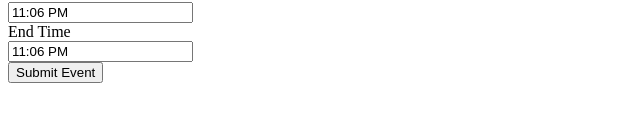
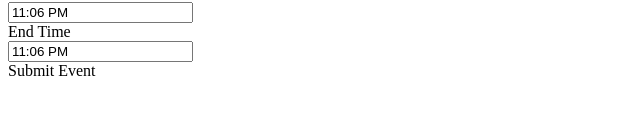
Before and after one commit to dmaleknia/Guest-List, a React app: page / in a window 1280 px wide. Both pictures are taken after a click on the element "Add Event". Shown: the part 164-300 px from the top of the page, without its empty margins (0-640 px from the left). Built offline with nearby package versions, Linux system fonts and the light colour scheme; no server answers; the HTML template or start-up script is replaced by a standard one.

Commit message:
working on RSVP component

```diff
--- a/app-guest-list/react-client/src/components/Admin.jsx
+++ b/app-guest-list/react-client/src/components/Admin.jsx
@@ -93,7 +93,7 @@ const Admin = () => {
               timeCaption="Time"
             />
           </section>
-          <button id='submitEvent' onClick={submitEvent}>Submit Event</button>
+          <a className='submitEvent' onClick={submitEvent}><span>Submit Event</span></a>
         </span>
       );
     }
--- a/app-guest-list/react-client/src/components/RSVP.jsx
+++ b/app-guest-list/react-client/src/components/RSVP.jsx
@@ -58,7 +58,7 @@ const RSVP = (props) => {
           Last Name: <input value={lastName} onChange={handleLastNameChange}></input><br />
           Email: <input value={email} onChange={handleEmailChange}></input><br />
           Guests: <NumericInput min={0} max={4} value={guests} onChange={setGuests} /><br />
-          <button id='submitRSVP' onClick={submitRSVP}>Submit RSVP</button>
+          <a className='submitRSVP' onClick={submitRSVP}><span>Submit RSVP</span></a>
         </span>
       );
     }
```
Also changed, not shown: 2 other files (tests, documents, lock files or other folders).
